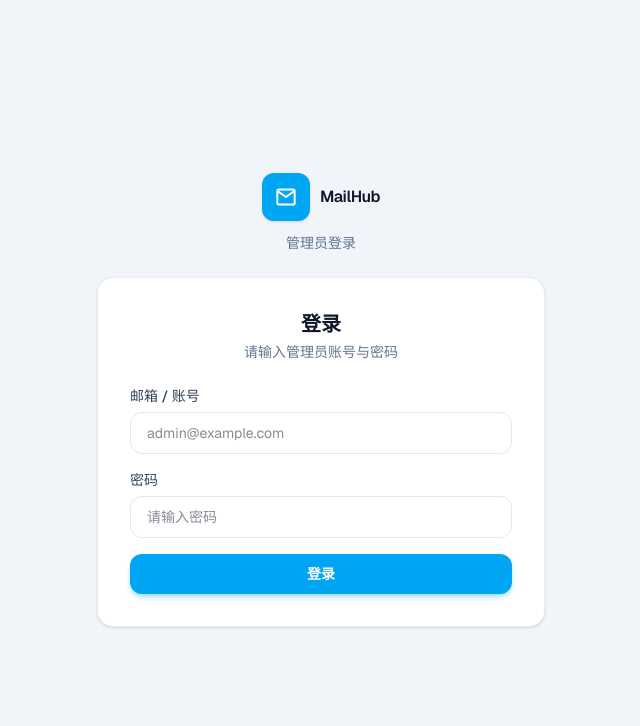
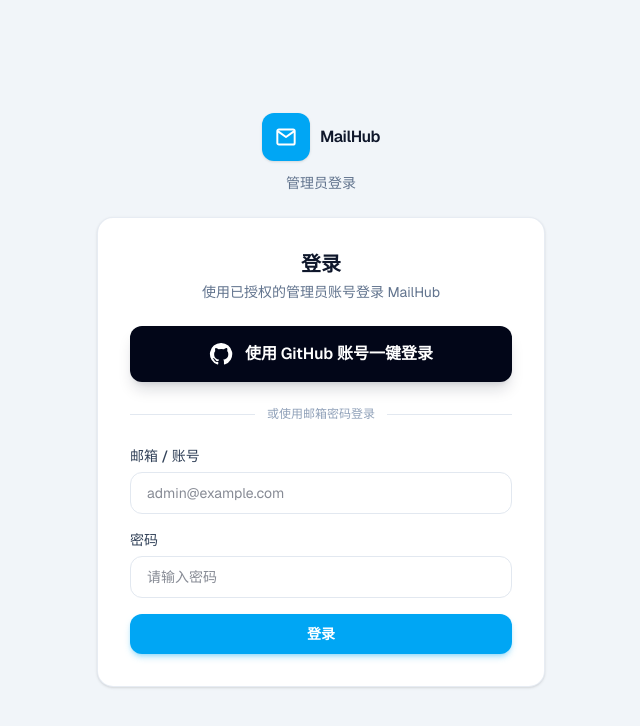
Before and after one commit to Zhouzhou198871/mail, a Next.js app: page /login in a window 1280 px wide. Shown: the top 726 px of the page, without its empty margins (319-959 px from the left). Built offline with nearby package versions, Linux system fonts and the light colour scheme; no server answers.

Commit message:
Add GitHub one-click sign-in button

```diff
--- a/src/app/login/page.tsx
+++ b/src/app/login/page.tsx
@@ -9,11 +9,24 @@ export default function LoginPage() {
   const [email, setEmail] = useState("");
   const [password, setPassword] = useState("");
   const [loading, setLoading] = useState(false);
+  const [githubLoading, setGithubLoading] = useState(false);
   const [error, setError] = useState("");
+
+  async function handleGitHubLogin() {
+    if (loading || githubLoading) return;
+    setError("");
+    setGithubLoading(true);
+    try {
+      await signIn("github", { callbackUrl: "/dashboard" });
+    } catch {
+      setGithubLoading(false);
+      setError("GitHub 授权启动失败，请稍后重试");
+    }
+  }
 
   async function handleLogin(e: React.FormEvent<HTMLFormElement>) {
     e.preventDefault();
-    if (loading) return;
+    if (loading || githubLoading) return;
     setError("");
     const formData = new FormData(e.currentTarget);
     const submittedEmail = String(formData.get("email") || email).trim().toLowerCase();
@@ -47,7 +60,7 @@ export default function LoginPage() {
   }
 
   return (
-    <div className="flex min-h-screen flex-col items-center justify-center bg-slate-100 px-4">
+    <div className="flex min-h-screen flex-col items-center justify-center bg-slate-100 px-4 py-10">
       <div className="w-full max-w-md">
         <div className="mb-6 flex flex-col items-center">
           <BrandLogo size={48} showText href="/login" />
@@ -55,22 +68,47 @@ export default function LoginPage() {
         </div>
         <div className="rounded-2xl border border-slate-200/80 bg-white p-6 shadow-sm sm:p-8">
           <h1 className="text-center text-xl font-semibold text-slate-900">登录</h1>
-          <p className="mt-1 text-center text-sm text-slate-500">请输入管理员账号与密码</p>
+          <p className="mt-1 text-center text-sm text-slate-500">使用已授权的管理员账号登录 MailHub</p>
+
           {error && (
             <div role="alert" aria-live="polite" className="mt-4 rounded-xl bg-red-50 px-4 py-3 text-sm text-red-600">
               {error}
             </div>
           )}
-          <form onSubmit={handleLogin} className="mt-6 space-y-4" noValidate>
+
+          <button
+            type="button"
+            onClick={handleGitHubLogin}
+            disabled={loading || githubLoading}
+            aria-busy={githubLoading}
+            className="mt-6 flex w-full items-center justify-center gap-3 rounded-xl bg-slate-950 px-5 py-4 text-base font-semibold text-white shadow-lg shadow-slate-900/15 transition hover:bg-slate-800 focus:outline-none focus:ring-4 focus:ring-slate-400/30 disabled:cursor-not-allowed disabled:opacity-60"
+          >
+            {githubLoading ? (
+              <span className="h-5 w-5 animate-spin rounded-full border-2 border-white/40 border-t-white" />
+            ) : (
+              <svg viewBox="0 0 24 24" aria-hidden="true" className="h-6 w-6 fill-current">
+                <path d="M12 .9a11.1 11.1 0 0 0-3.51 21.63c.55.1.76-.24.76-.53v-2.08c-3.1.68-3.76-1.32-3.76-1.32-.5-1.29-1.24-1.63-1.24-1.63-1.01-.69.08-.68.08-.68 1.12.08 1.71 1.15 1.71 1.15 1 .1.77 2.2 3.48 1.66.1-.72.4-1.21.7-1.49-2.48-.28-5.09-1.24-5.09-5.53 0-1.22.44-2.22 1.15-3-.12-.28-.5-1.42.11-2.96 0 0 .94-.3 3.05 1.14a10.6 10.6 0 0 1 5.55 0c2.11-1.44 3.05-1.14 3.05-1.14.61 1.54.23 2.68.11 2.96.72.78 1.15 1.78 1.15 3 0 4.3-2.61 5.25-5.1 5.52.4.35.75 1.03.75 2.08V22c0 .29.2.63.76.52A11.1 11.1 0 0 0 12 .9Z" />
+              </svg>
+            )}
+            {githubLoading ? "正在跳转 GitHub..." : "使用 GitHub 账号一键登录"}
+          </button>
+
+          <div className="my-6 flex items-center gap-3">
+            <div className="h-px flex-1 bg-slate-200" />
+            <span className="text-xs text-slate-400">或使用邮箱密码登录</span>
+            <div className="h-px flex-1 bg-slate-200" />
+          </div>
+
+          <form onSubmit={handleLogin} className="space-y-4" noValidate>
             <div>
               <label htmlFor="email" className="mb-1.5 block text-sm font-medium text-slate-700">邮箱 / 账号</label>
-              <input id="email" name="email" type="email" autoComplete="username" value={email} onChange={(e) => setEmail(e.target.value)} placeholder="admin@example.com" disabled={loading} className="w-full rounded-xl border border-slate-200 px-4 py-2.5 text-sm text-slate-900 outline-none transition focus:border-sky-500 focus:ring-2 focus:ring-sky-500/20 disabled:bg-slate-50" />
+              <input id="email" name="email" type="email" autoComplete="username" value={email} onChange={(e) => setEmail(e.target.value)} placeholder="admin@example.com" disabled={loading || githubLoading} className="w-full rounded-xl border border-slate-200 px-4 py-2.5 text-sm text-slate-900 outline-none transition focus:border-sky-500 focus:ring-2 focus:ring-sky-500/20 disabled:bg-slate-50" />
             </div>
             <div>
               <label htmlFor="password" className="mb-1.5 block text-sm font-medium text-slate-700">密码</label>
-              <input id="password" name="password" type="password" autoComplete="current-password" value={password} onChange={(e) => setPassword(e.target.value)} placeholder="请输入密码" disabled={loading} className="w-full rounded-xl border border-slate-200 px-4 py-2.5 text-sm text-slate-900 outline-none transition focus:border-sky-500 focus:ring-2 focus:ring-sky-500/20 disabled:bg-slate-50" />
+              <input id="password" name="password" type="password" autoComplete="current-password" value={password} onChange={(e) => setPassword(e.target.value)} placeholder="请输入密码" disabled={loading || githubLoading} className="w-full rounded-xl border border-slate-200 px-4 py-2.5 text-sm text-slate-900 outline-none transition focus:border-sky-500 focus:ring-2 focus:ring-sky-500/20 disabled:bg-slate-50" />
             </div>
-            <button type="submit" disabled={loading} aria-busy={loading} className="btn-primary w-full py-3">
+            <button type="submit" disabled={loading || githubLoading} aria-busy={loading} className="btn-primary w-full py-3">
               {loading ? (<> <span className="h-4 w-4 animate-spin rounded-full border-2 border-white/40 border-t-white" /> 正在验证...</>) : ("登录")}
             </button>
           </form>
```
